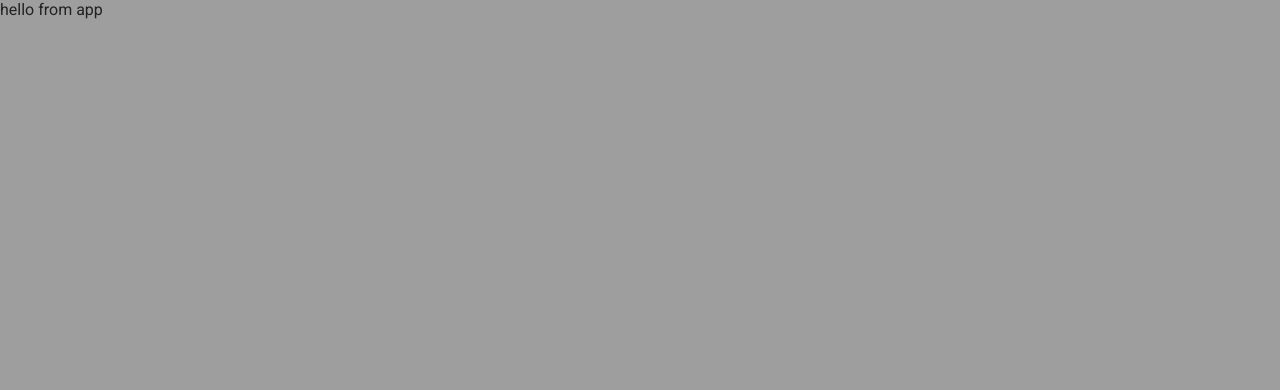
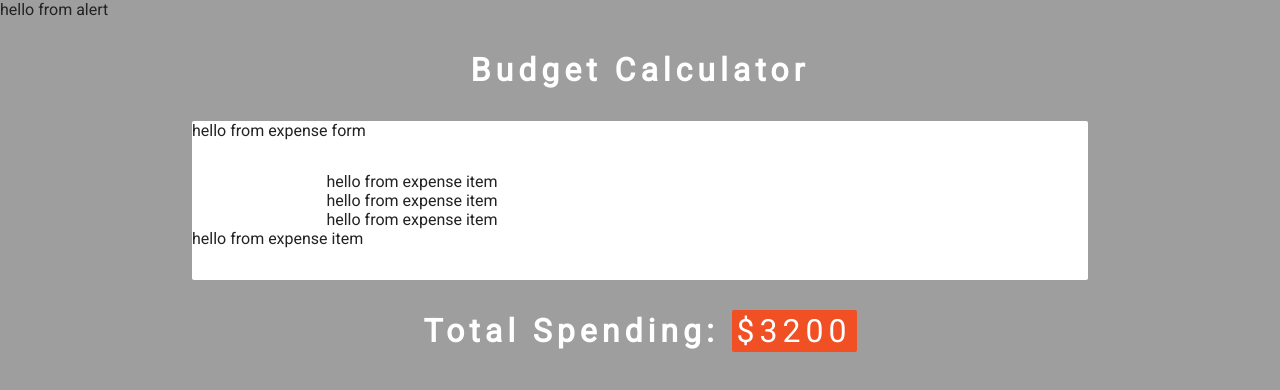
Before and after one commit to nadia643/budget-calculator, a React (Create React App) app: page / in a window 1280 px wide. Shown: the top 390 px of the page. Built offline with nearby package versions, Linux system fonts and the light colour scheme.

Commit message:
initial useState set up

```diff
--- a/src/App.js
+++ b/src/App.js
@@ -1,9 +1,39 @@
-import React from 'react';
+import React, { useState } from 'react';
 import './App.css';
+import ExpenseList from './components/ExpenseList'
+import ExpenseForm from './components/ExpenseForm'
+import Alert from './components/Alert';
+import uuid from 'uuid/v4';
+
+const initialExpenses = [
+  { id: uuid(), charge: "rent", amount: 1600 },
+  { id: uuid(), charge: "car payment", amount: 400 },
+  { id: uuid(), charge: "credit card bill", amount: 1200 }
+]
+
 
 function App() {
+  const [expenses, setExpenses] = useState(initialExpenses);
+
   return (
-    <div>hello from app</div>
+    <>
+    <Alert />
+    <h1>Budget calculator</h1>
+    <main className="App">
+    <ExpenseForm />
+    <ExpenseList expenses={expenses} />
+    </main>
+    <h1>
+      Total spending: <span className="total">
+        {/* 0 is the initial value. Acc is the total and curr is the current item in our iteration*/}
+        {/* this lot of code basically adds all of the amounts from the array  */}
+        $
+        {expenses.reduce((acc, curr) => {
+          return (acc += curr.amount);
+        }, 0)}
+      </span>
+    </h1>
+    </>
   );
 }
 
--- a/src/components/Alert.js
+++ b/src/components/Alert.js
@@ -7,3 +7,5 @@
         </div>
     )
 }
+
+export default Alert;
--- a/src/components/ExpenseForm.js
+++ b/src/components/ExpenseForm.js
@@ -7,3 +7,5 @@
         </div>
     )
 }
+
+export default ExpenseForm;
--- a/src/components/ExpenseItem.js
+++ b/src/components/ExpenseItem.js
@@ -7,3 +7,5 @@
         </div>
     )
 }
+
+export default ExpenseItem;
--- a/src/components/ExpenseList.js
+++ b/src/components/ExpenseList.js
@@ -1,9 +1,17 @@
-import React from 'react'
+import React from 'react';
+import Item from './ExpenseItem';
 
-export const ExpenseList = () => {
+const ExpenseList = ({expenses}) => {
     return (
-        <div>
-            hello from expense list
-        </div>
+        <>
+            <ul className="list">
+                {expenses.map((expense) => {
+                    return <Item key={expense.id} expense={expense} />
+                })}
+            </ul>
+            <Item />
+        </>
     )
 }
+
+export default ExpenseList;
```
